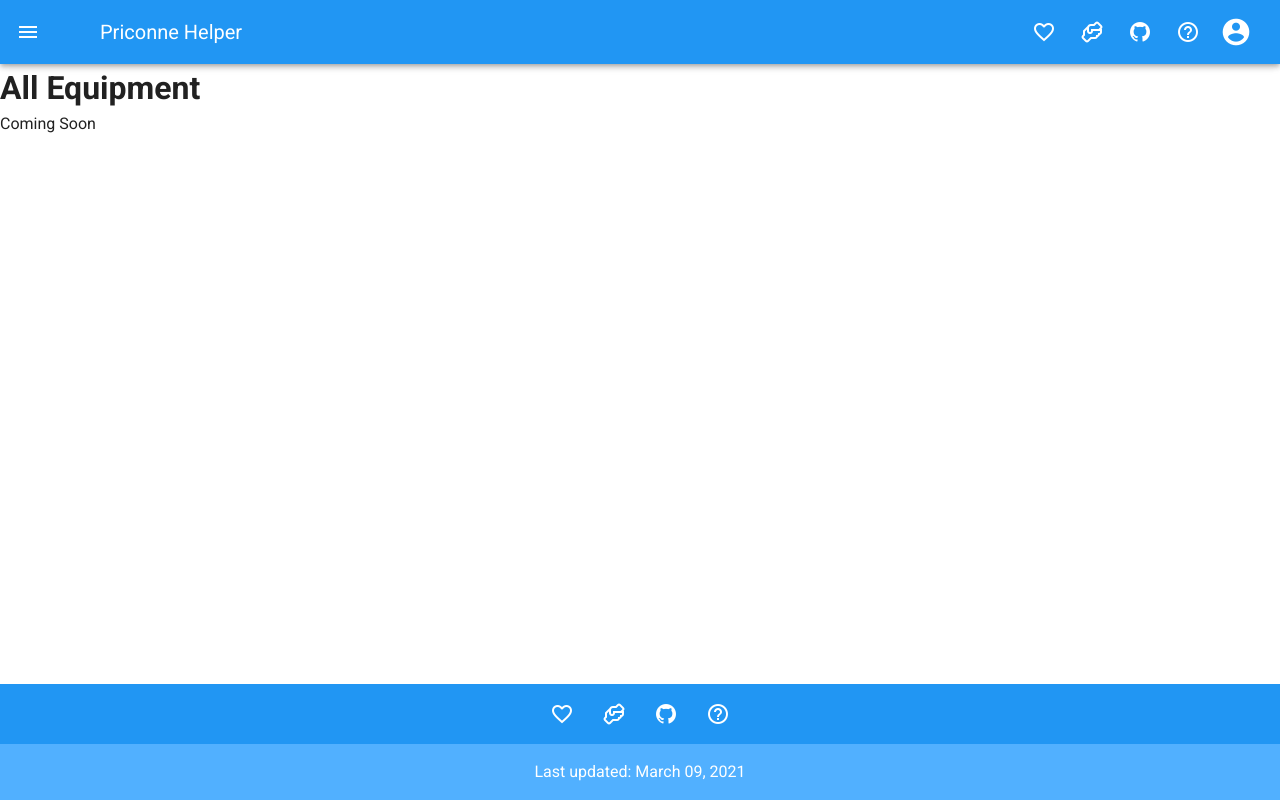
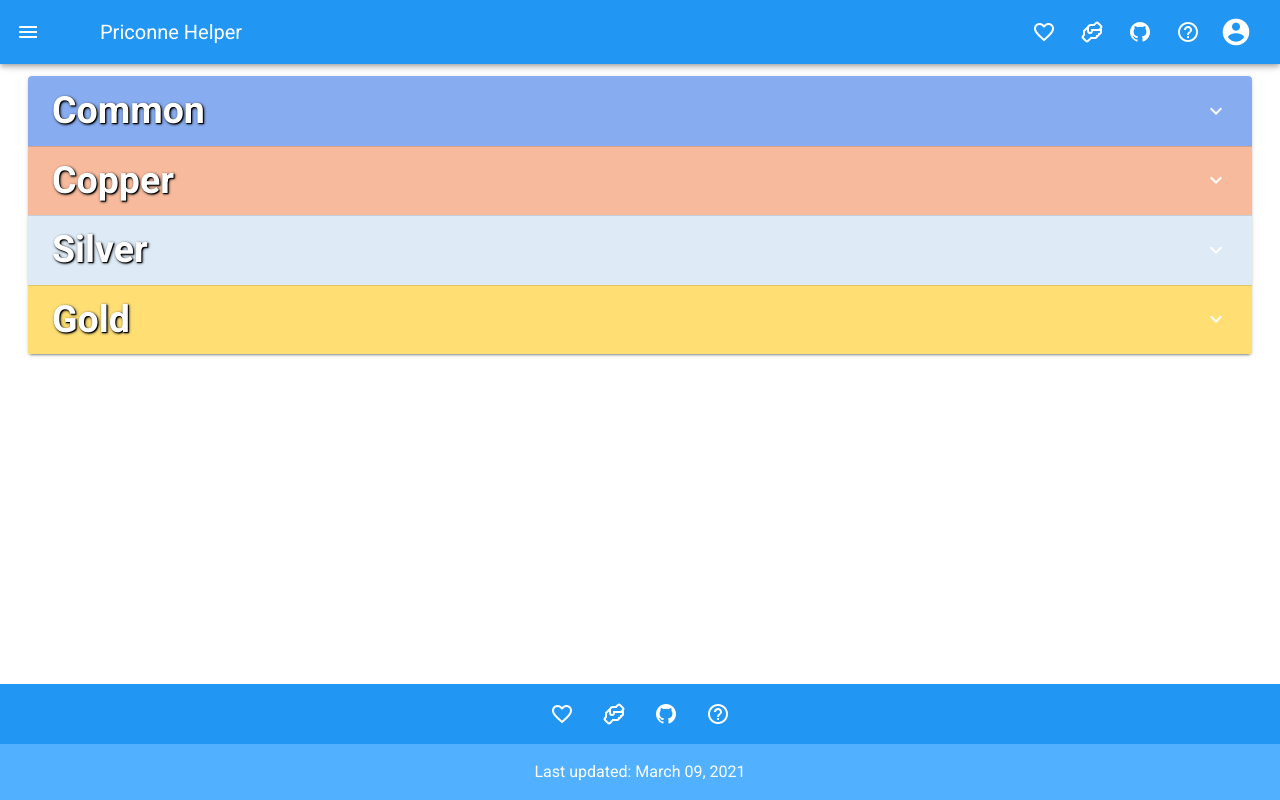
Before and after one commit to cahuizar/priconne-helper, a Vue app: page /equipment in a window 1280 px wide. Built offline with nearby package versions, Linux system fonts and the light colour scheme.

Commit message:
Display all equipments

```diff
--- a/src/App.vue
+++ b/src/App.vue
@@ -2,7 +2,9 @@
   <v-app>
     <p-nav />
     <v-main>
-      <router-view/>
+      <v-container fluid>
+        <router-view></router-view>
+      </v-container>
     </v-main>
     <p-footer />
   </v-app>
--- /dev/null
+++ b/src/components/Equipment/Items.vue
@@ -0,0 +1,39 @@
+<template>
+  <div class="items">
+    <div class="item" v-for="(item, index) in items" :key="item.id+index">
+      <img class="item--img" :src="item.imgPath" :alt="item.name">
+      <div class="item--name">{{ item.name }}</div>
+    </div>
+  </div>
+</template>
+
+<script>
+export default {
+  name: 'Items',
+  props: {
+    items: {
+      type: Array,
+      required: true,
+    },
+  },
+};
+</script>
+
+<style lang="scss" scoped>
+  .items {
+    display: flex;
+    flex-wrap: wrap;
+    justify-content: center;
+  .item {
+    margin: 1em;
+    max-width: 75px;
+    &--img {
+       max-width: inherit;
+     }
+    &--name {
+       text-align: center;
+       font-size: .8em;
+     }
+    }
+  }
+</style>
--- a/src/views/Characters.vue
+++ b/src/views/Characters.vue
@@ -1,6 +1,5 @@
 <template>
   <h1>All Characters</h1>
-
 </template>
 
 <script>
--- a/src/views/Equipment.vue
+++ b/src/views/Equipment.vue
@@ -1,16 +1,76 @@
 <template>
-  <div>
-    <h1>All Equipment</h1>
-    <p>Coming Soon</p>
-  </div>
+    <v-expansion-panels popout multiple>
+      <v-expansion-panel :class="'expansion--'+equipment.name.toLocaleLowerCase()"
+                         v-for="equipment in equipments" :key="equipment.name">
+        <v-expansion-panel-header>
+          <h2 :class="equipment.name.toLocaleLowerCase()">{{ equipment.name }}</h2>
+          <template v-slot:actions>
+            <v-icon color="white">
+              $expand
+            </v-icon>
+          </template>
+        </v-expansion-panel-header>
+        <v-expansion-panel-content>
+          <p-items :items="equipment.items"/>
+        </v-expansion-panel-content>
+      </v-expansion-panel>
+    </v-expansion-panels>
 </template>
 
 <script>
+import equipments from '@/helpers/equipment';
+import Items from '@/components/Equipment/Items.vue';
+
 export default {
   name: 'Equipment',
+  data() {
+    return {
+      equipments,
+    };
+  },
+  components: {
+    PItems: Items,
+  },
 };
 </script>
 
-<style scoped>
+<style lang="scss" scoped>
+  .expansion {
+    &--common {
+      .v-expansion-panel-header {
+        background: #88acf0 !important;
+      }
+    }
+    &--copper {
+      .v-expansion-panel-header {
+        background: #f7ba9c !important;
+      }
+    }
+    &--silver {
+      .v-expansion-panel-header {
+        background: #deebf7;
+      }
+    }
+    &--gold {
+      .v-expansion-panel-header {
+        background: #ffdf73;
+      }
+    }
+    &--purple {
+      .v-expansion-panel-header {
+        background: #d67dff !important;
+      }
+    }
+    &--red {
+      .v-expansion-panel-header {
+        background: #f7515a;
+      }
+    }
+  }
 
+  h2 {
+    font-size: 2.5em;
+    text-shadow: 1px 1px 1px #000000, 1px 1px 3px #000000;
+    color: white;
+  }
 </style>
```
